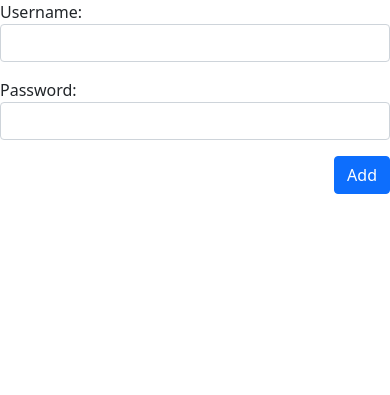
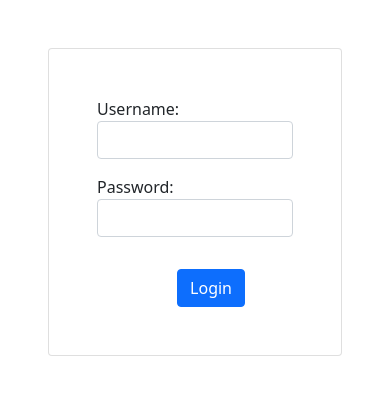
Before and after one commit to AlazarBekele/Clone-Session, a Django app: page /login/ in a window 390 px wide. Shown: the top 395 px of the page. Run offline with Django 5.2, Linux system fonts and the light colour scheme.

Commit message:
Start Designing Login Page

```diff
--- a/Base/templates/Base/Login_page.html
+++ b/Base/templates/Base/Login_page.html
@@ -12,15 +12,14 @@
 </head>
 <body>
 
-  <div class="col-md-5">
+  <div class="card p-5 m-5">
 
     <form method="post">
 
       {% csrf_token %}
-      {{form.as_p}}
+      {{ form.as_p }}
 
-    <button type="submit" class="btn btn-primary float-end">Add</button>
-
+        <button type="submit" class="btn btn-primary float-end me-5 mt-3">Login</button>
     </form>
 
   </div>
```
